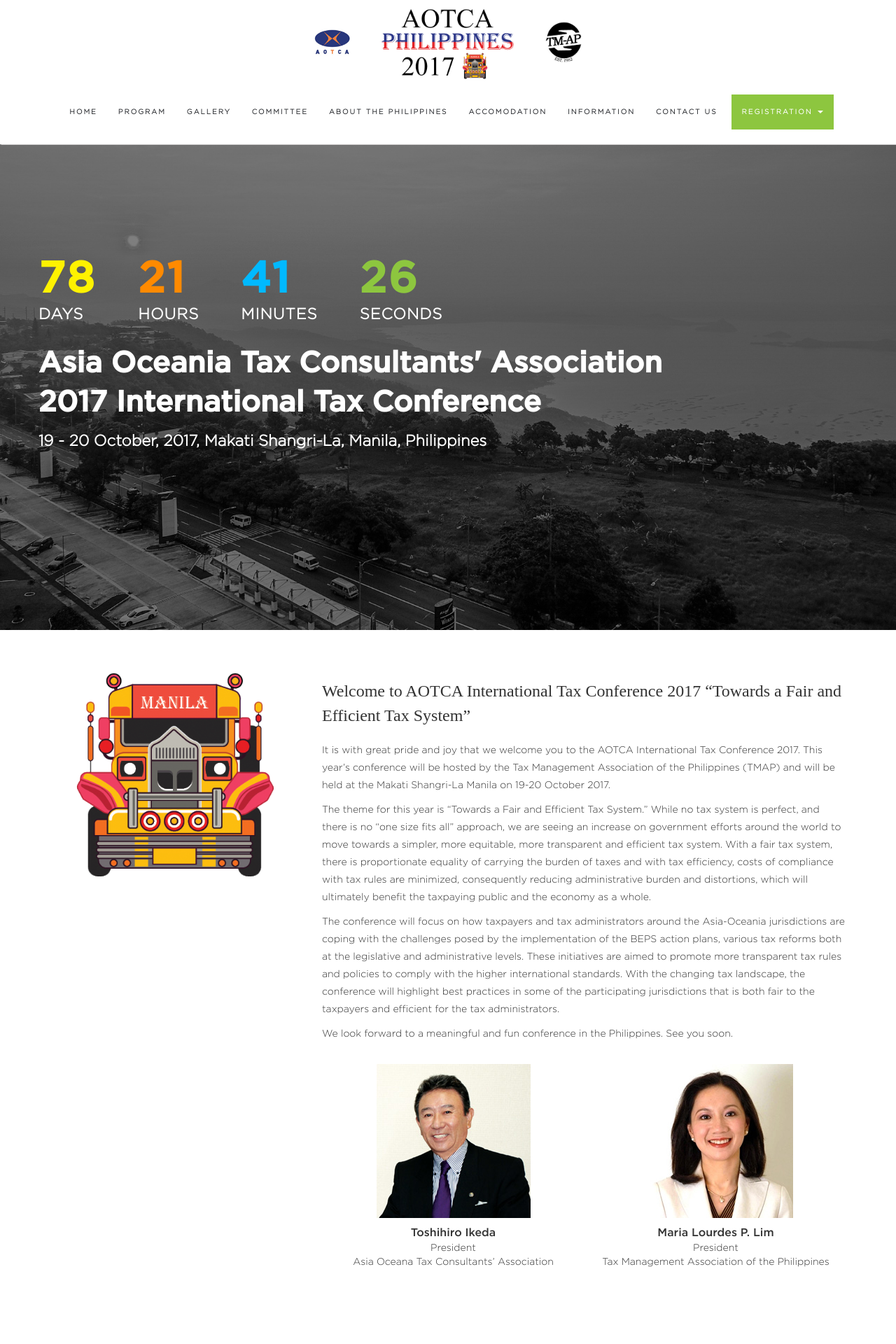
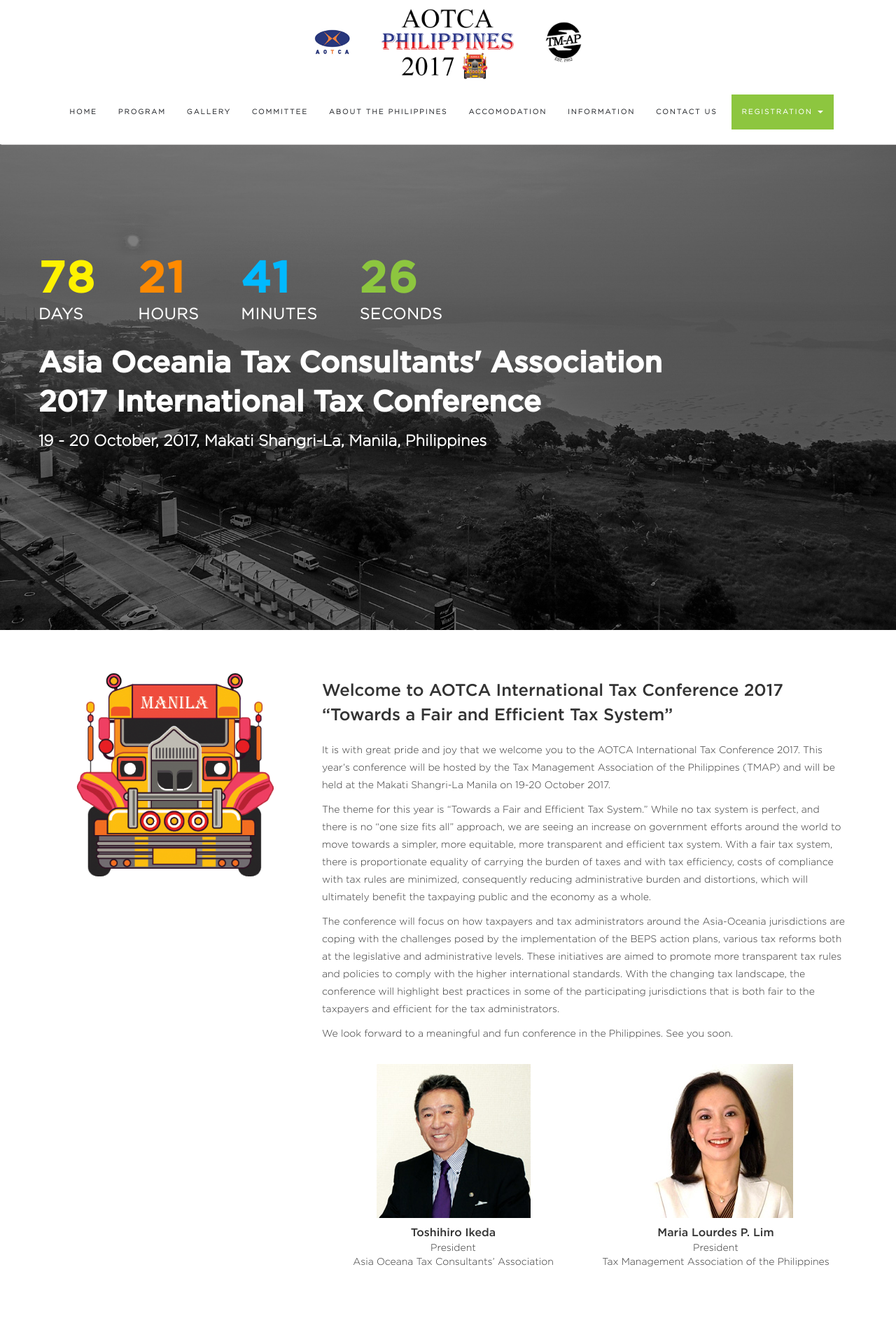
Before and after one commit to aotca2017/aotca2017.github.io, a Jekyll site: the page built from index.html, in a window 1280 px wide. Shown: the top 1920 px of the page at 70% size. Built offline with Jekyll 4.4.1, drawn with Linux system fonts in a browser that asks for light colours; nearby versions of some CDN libraries.

Commit message:
Fix welcome header

```diff
--- a/_sass/home.sass
+++ b/_sass/home.sass
@@ -3,8 +3,6 @@
   padding-left: 0
   padding-right: 0
 
-.stylized
-  font-family: 'Dancing-Script-Regular','sans-serif'
 
 #cover
   position: relative
@@ -86,7 +84,7 @@
       margin-bottom: 30px
       .section-header
         font-size: 24px
-        font-family: "Gotham Medium"
+        font-family: "Gotham-Medium"
         line-height: 35px
         margin-bottom: 20px
       .section-description
@@ -366,14 +364,6 @@
               &.gold2
                 height: 40px
 
-
-
-
-
-
-
-
-
 @media (max-width: 800px) and (orientation: landscape)
   #cover
     .container-fluid
```
